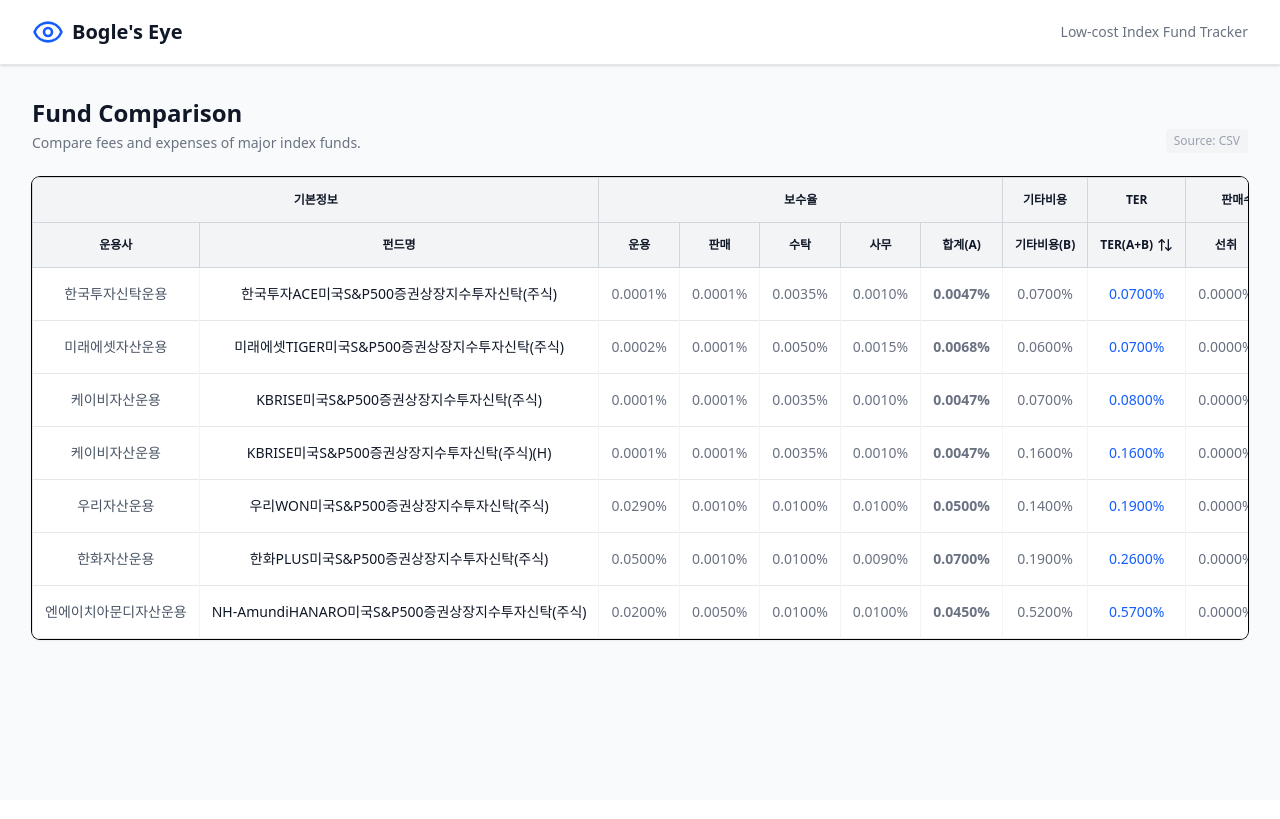
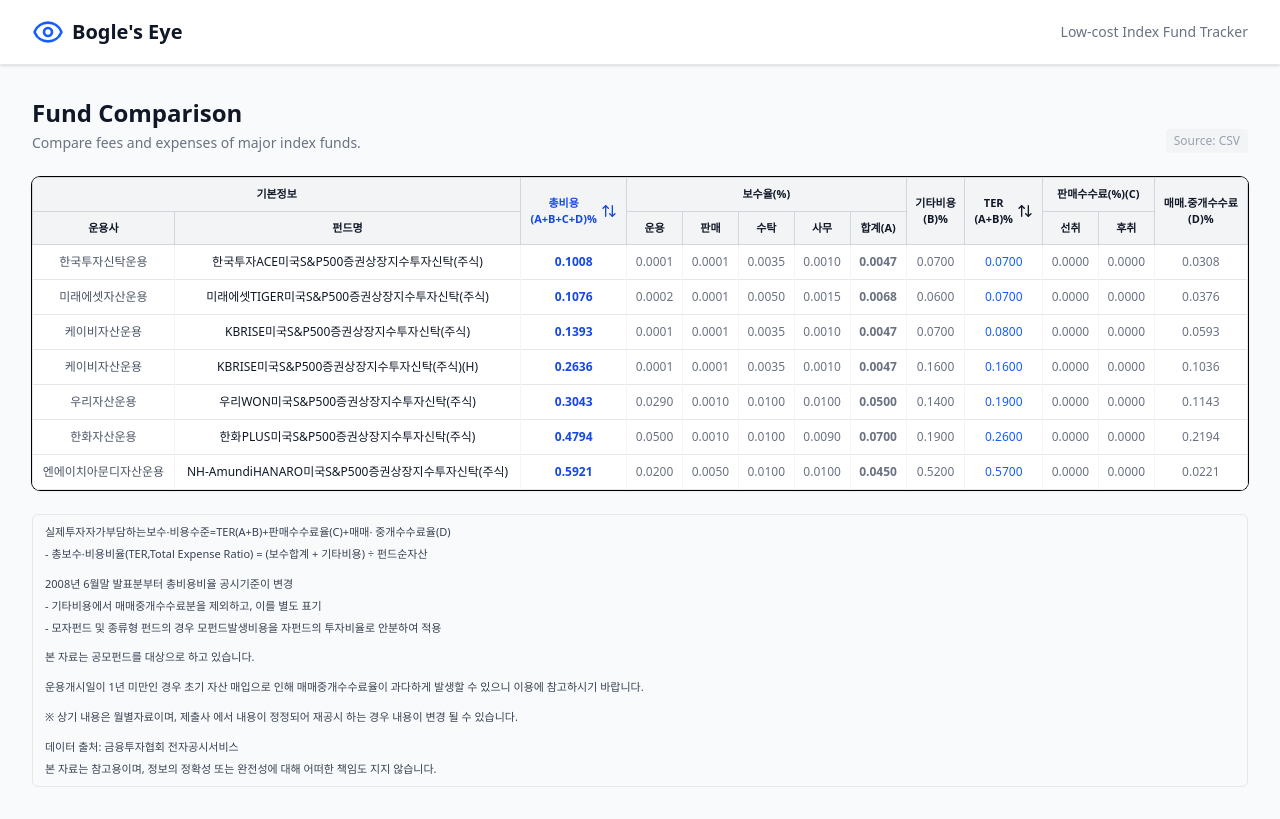
Before and after one commit to kwangsung-ha/bogles-eye, a React (Vite) app in the folder web/: page / in a window 1280 px wide. Built offline with nearby package versions, Linux system fonts and the light colour scheme.

Commit message:
refactor(web): flatten 'Other Expenses' column group into single column

```diff
--- a/web/src/App.tsx
+++ b/web/src/App.tsx
@@ -158,6 +158,35 @@
             <FundTable data={funds} />
           </div>
         )}
+        <div className="mt-6 rounded-md border border-gray-200 bg-gray-50 px-3 py-2 text-[11px] text-gray-700 leading-relaxed">
+          <p>
+            실제투자자가부담하는보수·비용수준=TER(A+B)+판매수수료율(C)+매매·
+            중개수수료율(D)
+          </p>
+          <p className="mt-1">
+            - 총보수·비용비율(TER,Total Expense Ratio) = (보수합계 + 기타비용) ÷ 펀드순자산
+          </p>
+          <p className="mt-3">2008년 6월말 발표분부터 총비용비율 공시기준이 변경</p>
+          <p className="mt-1">- 기타비용에서 매매중개수수료분을 제외하고, 이를 별도 표기</p>
+          <p className="mt-1">
+            - 모자펀드 및 종류형 펀드의 경우 모펀드발생비용을 자펀드의 투자비율로 안분하여 적용
+          </p>
+          <p className="mt-3">본 자료는 공모펀드를 대상으로 하고 있습니다.</p>
+          <p className="mt-3">
+            운용개시일이 1년 미만인 경우 초기 자산 매입으로 인해 매매중개수수료율이 과다하게 발생할 수
+            있으니 이용에 참고하시기 바랍니다.
+          </p>
+          <p className="mt-3">
+            ※ 상기 내용은 월별자료이며, 제출사 에서 내용이 정정되어 재공시 하는 경우 내용이 변경 될 수
+            있습니다.
+          </p>
+          <p className="mt-3">
+            데이터 출처: 금융투자협회 전자공시서비스
+          </p>
+          <p className="mt-1">
+            본 자료는 참고용이며, 정보의 정확성 또는 완전성에 대해 어떠한 책임도 지지 않습니다.
+          </p>
+        </div>
       </main>
     </div>
   );
--- a/web/src/components/FundTable.tsx
+++ b/web/src/components/FundTable.tsx
@@ -12,7 +12,7 @@
 
 const columnHelper = createColumnHelper<Fund>();
 
-const formatPct = (val: number) => (val != null ? `${val.toFixed(4)}%` : '-');
+const formatPct = (val: number) => (val != null ? val.toFixed(4) : '-');
 
 const columns = [
   // Group: 기본정보
@@ -29,9 +29,36 @@
       }),
     ],
   }),
+  // Group: 최종비용
+  columnHelper.group({
+    header: '최종비용',
+    columns: [
+      columnHelper.accessor((row) => {
+        // TER usually includes A + B.
+        // Total Cost = TER + FrontEnd + BackEnd + TradingFee
+        return row.ter + row.front_end_commission + row.back_end_commission + row.trading_fee_ratio;
+      }, {
+        id: 'real_total_cost',
+        header: ({ column }) => {
+          return (
+            <button
+              className="flex items-center justify-center gap-1 hover:text-gray-900 font-extrabold text-blue-700 w-full"
+              onClick={() => column.toggleSorting(column.getIsSorted() === 'asc')}
+            >
+              총비용
+              <br />
+              (A+B+C+D)%
+              <ArrowUpDown className="h-4 w-4" />
+            </button>
+          )
+        },
+        cell: (info) => <span className="font-extrabold text-blue-700">{formatPct(info.getValue())}</span>,
+      }),
+    ],
+  }),
   // Group: 보수율
   columnHelper.group({
-    header: '보수율',
+    header: '보수율(%)',
     columns: [
       columnHelper.accessor('management_fees', {
         header: '운용',
@@ -56,15 +83,16 @@
       }),
     ],
   }),
-  // Group: 기타비용
-  columnHelper.group({
-    header: '기타비용',
-    columns: [
+  // 기타비용 (단일 컬럼)
   columnHelper.accessor('other_expenses', {
-        header: '기타비용(B)',
+    header: (
+      <>
+        기타비용
+        <br />
+        (B)%
+      </>
+    ),
     cell: (info) => formatPct(info.getValue()),
-      }),
-    ],
   }),
   // Group: TER
   columnHelper.group({
@@ -77,7 +105,9 @@
               className="flex items-center justify-center gap-1 hover:text-gray-900 font-bold w-full"
               onClick={() => column.toggleSorting(column.getIsSorted() === 'asc')}
             >
-              TER(A+B)
+              TER
+              <br />
+              (A+B)%
               <ArrowUpDown className="h-4 w-4" />
             </button>
           )
@@ -102,36 +132,17 @@
   }),
   // Group: 매매비용
   columnHelper.group({
-    header: '매매비용',
+    header: '매매비용(%)',
     columns: [
       columnHelper.accessor('trading_fee_ratio', {
-        header: '매매.중개수수료(D)',
+        header: (
+          <>
+            매매.중개수수료
+            <br />
+            (D)%
+          </>
+        ),
         cell: (info) => formatPct(info.getValue()),
-      }),
-    ],
-  }),
-  // Group: 최종비용
-  columnHelper.group({
-    header: '최종비용',
-    columns: [
-      columnHelper.accessor((row) => {
-        // TER usually includes A + B.
-        // Total Cost = TER + FrontEnd + BackEnd + TradingFee
-        return row.ter + row.front_end_commission + row.back_end_commission + row.trading_fee_ratio;
-      }, {
-        id: 'real_total_cost',
-        header: ({ column }) => {
-          return (
-            <button
-              className="flex items-center justify-center gap-1 hover:text-gray-900 font-extrabold text-blue-700 w-full"
-              onClick={() => column.toggleSorting(column.getIsSorted() === 'asc')}
-            >
-              총비용(A+B+C+D)
-              <ArrowUpDown className="h-4 w-4" />
-            </button>
-          )
-        },
-        cell: (info) => <span className="font-extrabold text-blue-700">{formatPct(info.getValue())}</span>,
       }),
     ],
   }),
@@ -156,27 +167,83 @@
     getCoreRowModel: getCoreRowModel(),
     getSortedRowModel: getSortedRowModel(),
   });
-
+  const headerRowCount = table.getHeaderGroups().length;
   return (
     <div className="overflow-x-auto shadow ring-1 ring-black ring-opacity-5 md:rounded-lg">
       <table className="min-w-full divide-y divide-gray-300 border border-gray-200">
         <thead className="bg-gray-100">
           {table.getHeaderGroups().map((headerGroup) => (
             <tr key={headerGroup.id}>
-              {headerGroup.headers.map((header) => (
+              {headerGroup.headers.map((header) => {
+                const isRootLeafColumn =
+                  header.column.depth === 0 && header.column.columns.length === 0;
+                const isTopRow = headerGroup.depth === 0;
+                const isSingleLeafGroup =
+                  header.subHeaders.length === 1 && header.subHeaders[0].subHeaders.length === 0;
+                if (header.isPlaceholder) {
+                  if (isRootLeafColumn && isTopRow) {
+                    return (
                       <th
                         key={header.id}
                         colSpan={header.colSpan}
-                  className="px-3 py-3.5 text-center text-xs font-semibold text-gray-900 whitespace-nowrap border border-gray-300"
+                        rowSpan={headerRowCount}
+                        className="px-2 py-2 text-center text-[11px] font-semibold text-gray-900 whitespace-nowrap border border-gray-300"
                       >
-                  {header.isPlaceholder
-                    ? null
-                    : flexRender(
-                        header.column.columnDef.header,
-                        header.getContext()
-                      )}
+                        {flexRender(header.column.columnDef.header, header.getContext())}
                       </th>
-              ))}
+                    );
+                  }
+
+                  if (isRootLeafColumn) {
+                    return null;
+                  }
+
+                  return (
+                    <th
+                      key={header.id}
+                      colSpan={header.colSpan}
+                      className="px-2 py-2 text-center text-[11px] font-semibold text-gray-900 whitespace-nowrap border border-gray-300"
+                    />
+                  );
+                }
+
+                if (isTopRow && isSingleLeafGroup) {
+                  const leafHeader = header.subHeaders[0];
+
+                  return (
+                    <th
+                      key={header.id}
+                      colSpan={header.colSpan}
+                      rowSpan={headerRowCount}
+                      className="px-2 py-2 text-center text-[11px] font-semibold text-gray-900 whitespace-nowrap border border-gray-300"
+                    >
+                      {flexRender(leafHeader.column.columnDef.header, leafHeader.getContext())}
+                    </th>
+                  );
+                }
+
+                if (
+                  !isTopRow &&
+                  header.column.depth === 1 &&
+                  header.column.parent?.columns.length === 1
+                ) {
+                  return null;
+                }
+
+                if (isRootLeafColumn && !isTopRow) {
+                  return null;
+                }
+
+                return (
+                  <th
+                    key={header.id}
+                    colSpan={header.colSpan}
+                    className="px-2 py-2 text-center text-[11px] font-semibold text-gray-900 whitespace-nowrap border border-gray-300"
+                  >
+                    {flexRender(header.column.columnDef.header, header.getContext())}
+                  </th>
+                );
+              })}
             </tr>
           ))}
         </thead>
@@ -186,7 +253,7 @@
               {row.getVisibleCells().map((cell) => (
                 <td
                   key={cell.id}
-                  className="whitespace-nowrap px-3 py-4 text-sm text-gray-500 border-r border-gray-100 last:border-r-0 text-center"
+                  className="whitespace-nowrap px-2 py-2 text-[12px] text-gray-500 border-r border-gray-100 last:border-r-0 text-center"
                 >
                   {flexRender(cell.column.columnDef.cell, cell.getContext())}
                 </td>
```
Also changed, not shown: 1 other file (tests, documents, lock files or other folders). Lines whose indentation alone changed are shown as unchanged.
